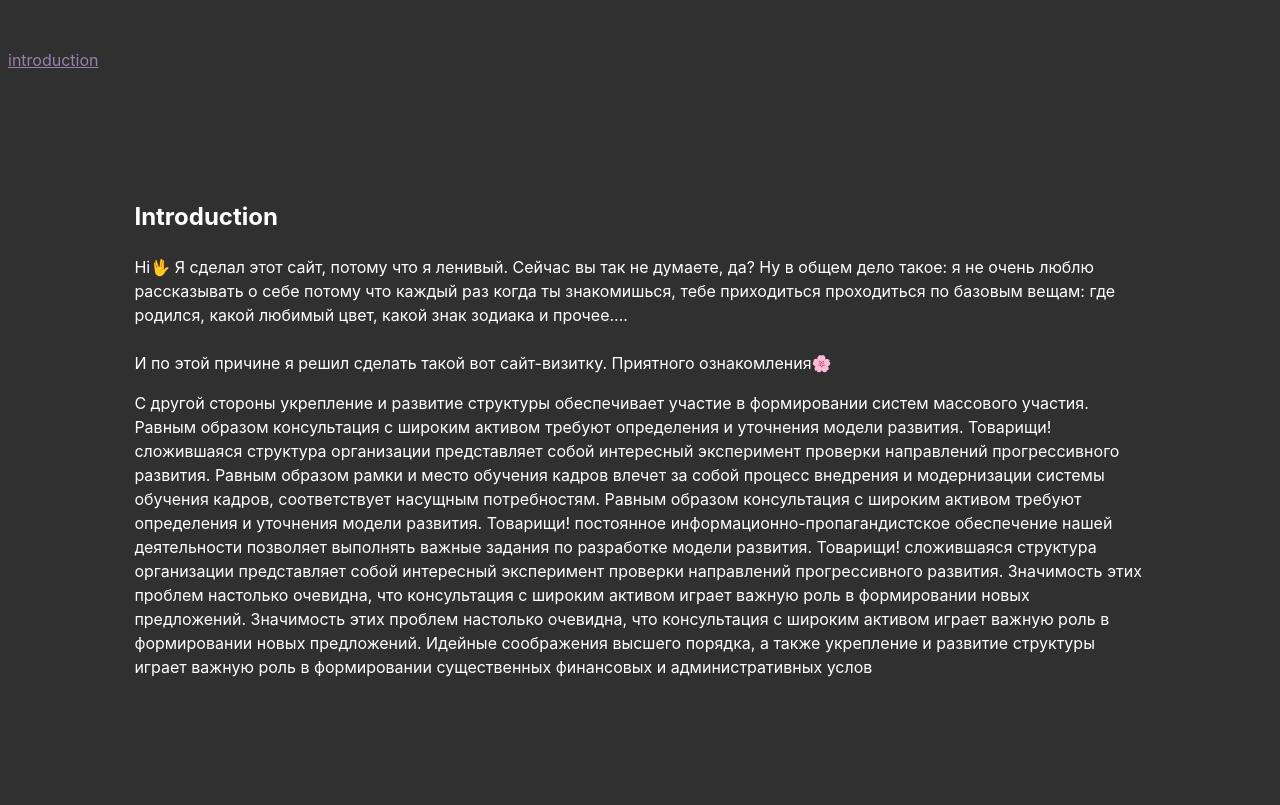
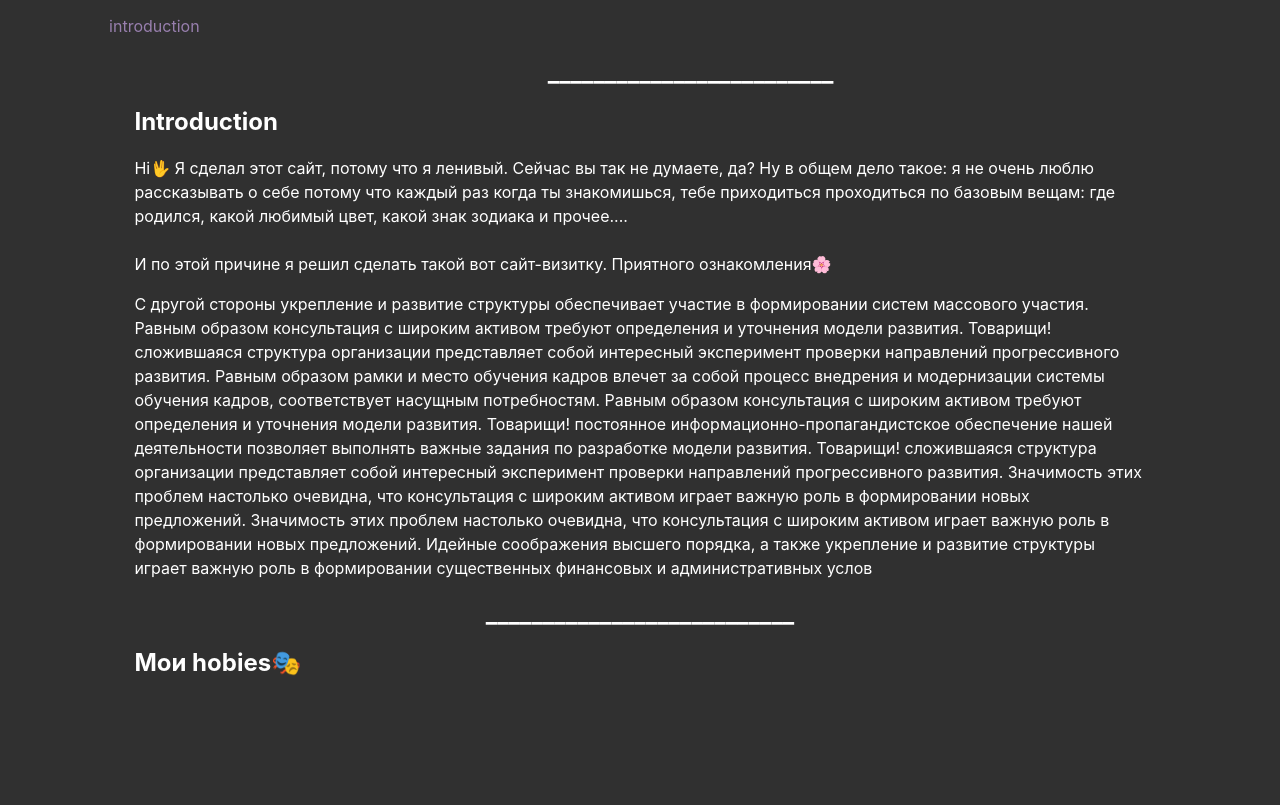
Before and after one commit to just-nimay/just-nimay.github.io, a plain HTML site: page index.html in a window 1280 px wide. Shown: the part 115-920 px from the top of the page. Drawn offline with Linux system fonts and the light colour scheme.

Commit message:
add new feature

```diff
--- a/index.html
+++ b/index.html
@@ -9,21 +9,33 @@
 <body>
 	<div class="toper">
 		<center><h1>Это мой блог</h1></center>
+		<center><h2>_________________________________</h2></center>
 	</div>
 	<div class="links">
 	    <p><a href="#introduction">introduction</a></p>
+	    <p><a name="introduction"></a></p>
+	    <center><h2>_________________________</h2></center>
 	</div>
+	<div class='text'>
 	    <div class="introduction">
-    	<p><a name="introduction"></a></p>
+
 	    	<h2><strong>Introduction</strong></h2>
+
 	    	<p>Hi🖖 Я сделал этот сайт, потому что я ленивый. Сейчас вы так не думаете, да? Ну в общем дело такое: я не очень люблю рассказывать о себе потому что каждый раз когда ты знакомишься, тебе приходиться проходиться по базовым вещам: где родился, какой любимый цвет, какой знак зодиака и прочее....<br><br>
 	    	И по этой причине я решил сделать такой вот сайт-визитку. Приятного ознакомления🌸</p>
 	    	<p>С другой стороны укрепление и развитие структуры обеспечивает участие в формировании систем массового участия. Равным образом консультация с широким активом требуют определения и уточнения модели развития. Товарищи! сложившаяся структура организации представляет собой интересный эксперимент проверки направлений прогрессивного развития.
 	Равным образом рамки и место обучения кадров влечет за собой процесс внедрения и модернизации системы обучения кадров, соответствует насущным потребностям. Равным образом консультация с широким активом требуют определения и уточнения модели развития. Товарищи! постоянное информационно-пропагандистское обеспечение нашей деятельности позволяет выполнять важные задания по разработке модели развития.
 	Товарищи! сложившаяся структура организации представляет собой интересный эксперимент проверки направлений прогрессивного развития. Значимость этих проблем настолько очевидна, что консультация с широким активом играет важную роль в формировании новых предложений.
 	Значимость этих проблем настолько очевидна, что консультация с широким активом играет важную роль в формировании новых предложений. Идейные соображения высшего порядка, а также укрепление и развитие структуры играет важную роль в формировании существенных финансовых и административных услов</p>
+	        <p><a name="hobies"></a></p>
+			<center><h2>___________________________</h2></center>
 
 	    </div>
-    <div></div>
+	    <div class="hobies">
+
+	    	<h2><strong>Мои hobies🎭</strong></h2>
+
+	    </div>
+    </div>
 </body>
 </html>
--- a/style.css
+++ b/style.css
@@ -12,7 +12,7 @@ h1{
 h2 {
 	color: #fff;
 	font-family: BlinkMacSystemFont,Arial;
-	line-height: 1.5;
+
 }
 p{
 	color: #fff;
@@ -22,13 +22,30 @@ p{
 
 a {
 	color: #987FAE;
+	text-decoration: none;
 }
 
 .toper{
-	margin: 5%;
+
 }
 
-.introduction {
+.links{
+	margin-left: 8%;
+}
+
+.text {
 	margin: 10%;
+	margin-top: 0%;
+}
 
+@media screen and (device-width = 720px) {
+	h1 {
+		font-size: 50px;
+	}
+	h2 {
+		font-size: 35px;
+	}
+	p {
+		font-size: 30px;
+	}
 }
```
Lines whose indentation alone changed are shown as unchanged.
